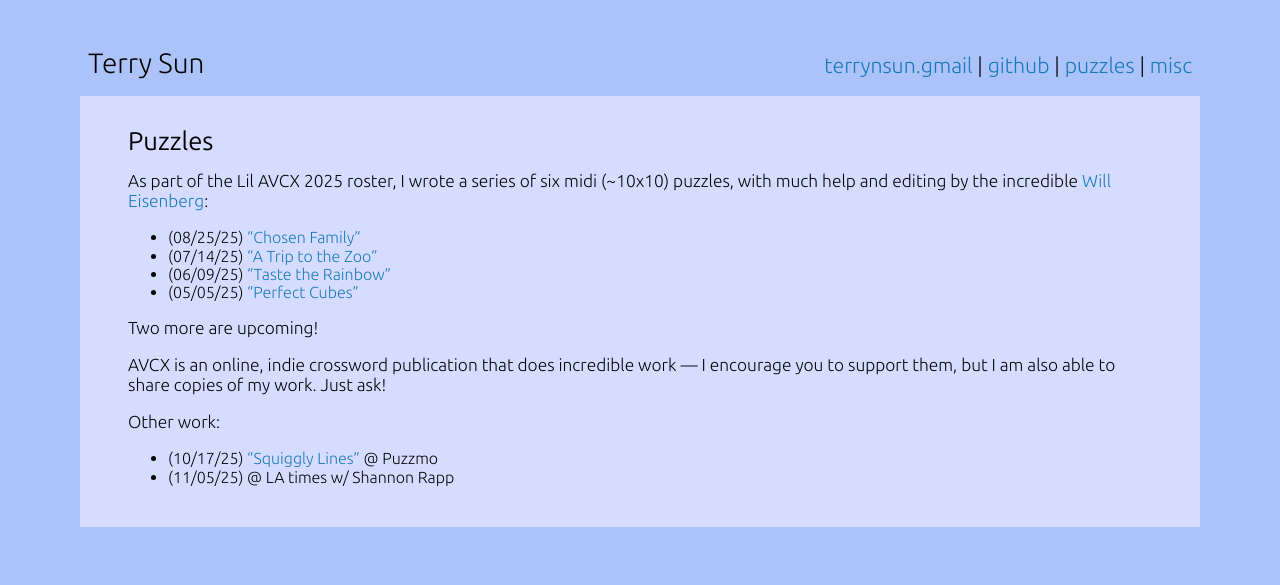
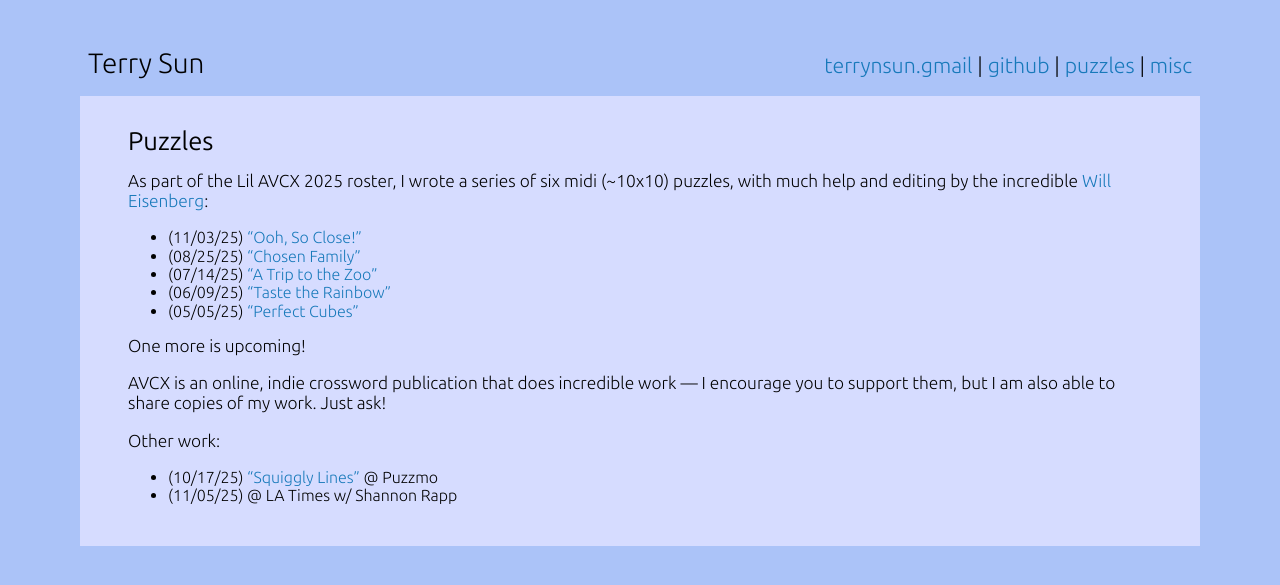
Before and after one commit to terrynsun/terrynsun.github.io, a Jekyll site: the page built from puzzles.md, in a window 1280 px wide. Shown: the top 585 px of the page. Built offline with Jekyll 4.4.1, drawn with Linux system fonts in a browser that asks for light colours; some web fonts are replaced.

Commit message:
update puzzles

```diff
--- a/puzzles.md
+++ b/puzzles.md
@@ -8,12 +8,13 @@ puzzles, with much help and editing by the incredible [Will Eisenberg]:
 
 [Will Eisenberg]: https://halfbakedpuzzles.blogspot.com/
 
+* (11/03/25) ["Ooh, So Close!"](https://avxwords.com/puzzles/1929/)
 * (08/25/25) ["Chosen Family"](https://avxwords.com/puzzles/1883/)
 * (07/14/25) ["A Trip to the Zoo"](https://avxwords.com/puzzles/1861/)
 * (06/09/25) ["Taste the Rainbow"](https://avxwords.com/puzzles/1839/)
 * (05/05/25) ["Perfect Cubes"](https://avxwords.com/puzzles/1818/)
 
-Two more are upcoming!
+One more is upcoming!
 
 AVCX is an online, indie crossword publication that does incredible work — I
 encourage you to support them, but I am also able to share copies of my work.
@@ -21,4 +22,4 @@ Just ask!
 
 Other work:
 * (10/17/25) ["Squiggly Lines"](https://www.puzzmo.com/puzzle/2025-10-17/crossword) @ Puzzmo
-* (11/05/25) @ LA times w/ Shannon Rapp
+* (11/05/25) @ LA Times w/ Shannon Rapp
```
